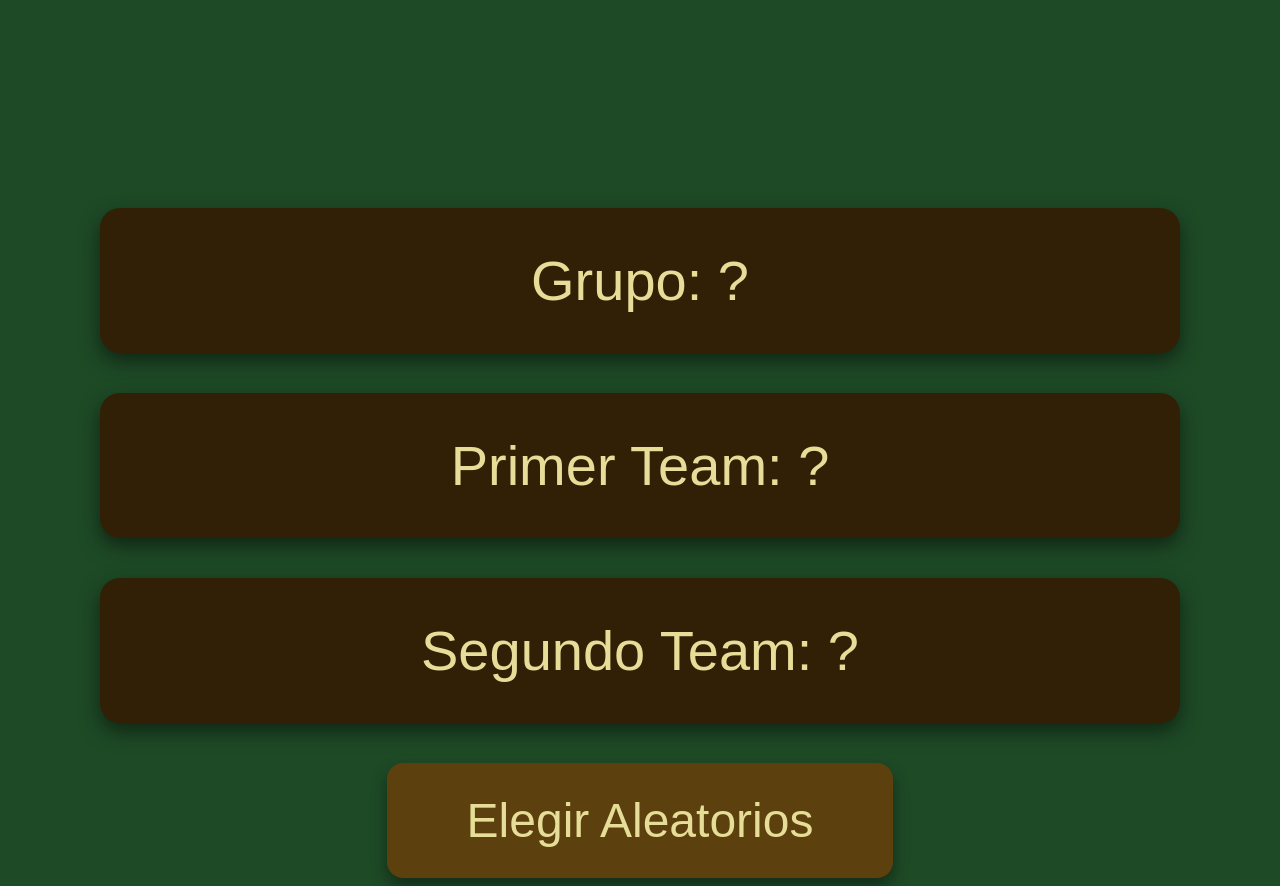
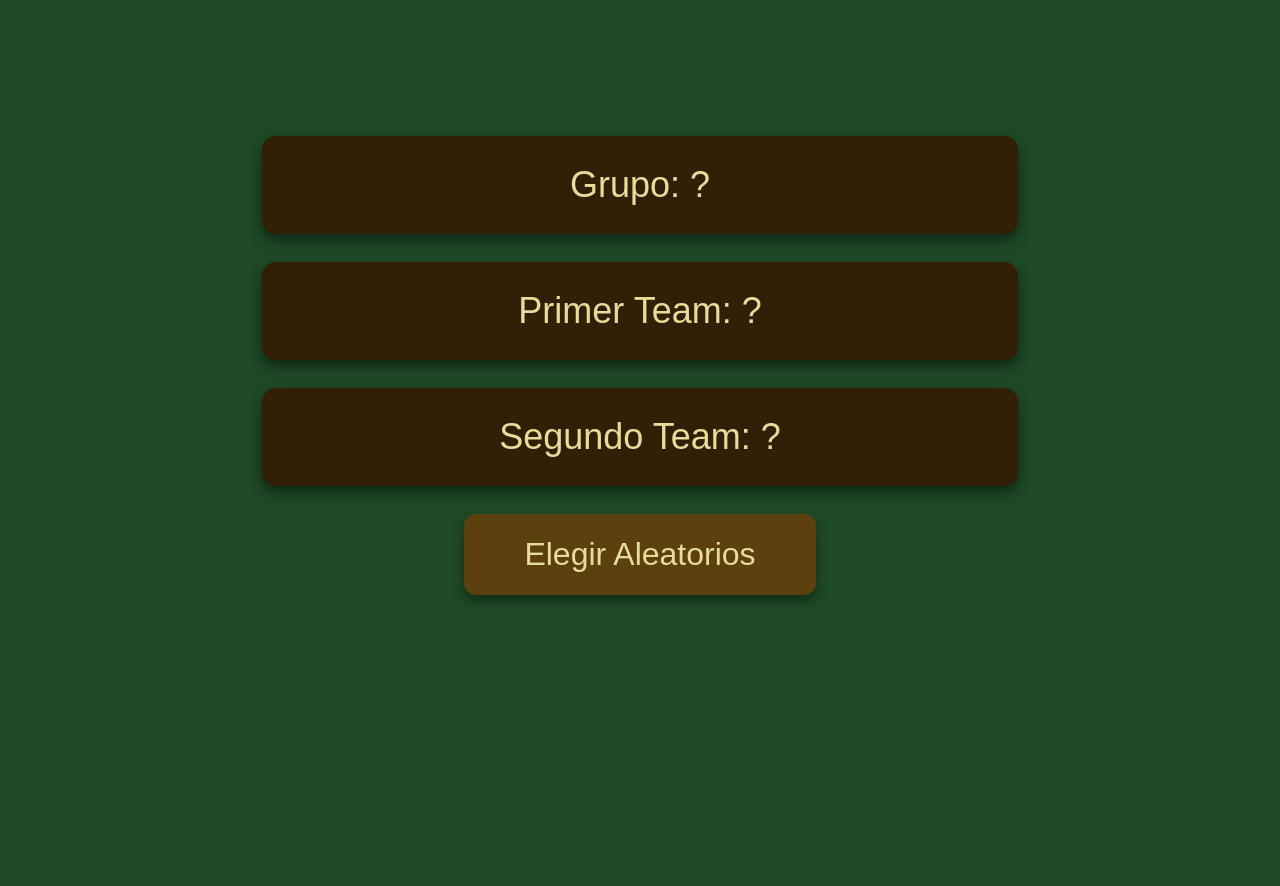
Before and after one commit to ProgramerHTMLPython/sierra_rol, a plain HTML site: page index.html in a window 1280 px wide. After the commit the page ends 800 px from the top, so only its background shows below. Drawn offline with Linux system fonts and the light colour scheme.

Commit message:
Update index.html

```diff
--- a/index.html
+++ b/index.html
@@ -8,32 +8,32 @@
       background-color: #1E4A26;
       font-family: 'Military Poster', sans-serif;
       text-align: center;
-      padding-top: 160px; /* antes 80px */
+      padding-top: 100px; /* tamaño medio */
       color: #E6DD98;
-      font-size: 48px; /* antes 24px */
+      font-size: 32px; /* más grande que el original, pero no tanto */
     }
 
     .label {
       background-color: #312006;
       color: #E6DD98;
-      padding: 40px;         /* antes 20px */
-      margin: 40px auto;     /* antes 20px auto */
-      width: 1000px;         /* antes 500px */
-      border-radius: 20px;   /* antes 10px */
-      font-size: 56px;       /* antes 28px */
-      box-shadow: 0 8px 20px rgba(0,0,0,0.5); /* duplicado */
+      padding: 28px;
+      margin: 28px auto;
+      width: 700px;
+      border-radius: 14px;
+      font-size: 36px;
+      box-shadow: 0 6px 14px rgba(0,0,0,0.5);
     }
 
     button {
       background-color: #5C400E;
       color: #E6DD98;
-      font-size: 48px;       /* antes 24px */
-      padding: 30px 80px;    /* antes 15px 40px */
+      font-size: 32px;
+      padding: 22px 60px;
       border: none;
-      border-radius: 16px;   /* antes 8px */
+      border-radius: 12px;
       cursor: pointer;
       transition: background-color 0.3s ease;
-      box-shadow: 0 8px 16px rgba(0,0,0,0.4); /* duplicado */
+      box-shadow: 0 6px 12px rgba(0,0,0,0.4);
     }
 
     button:hover {
```
